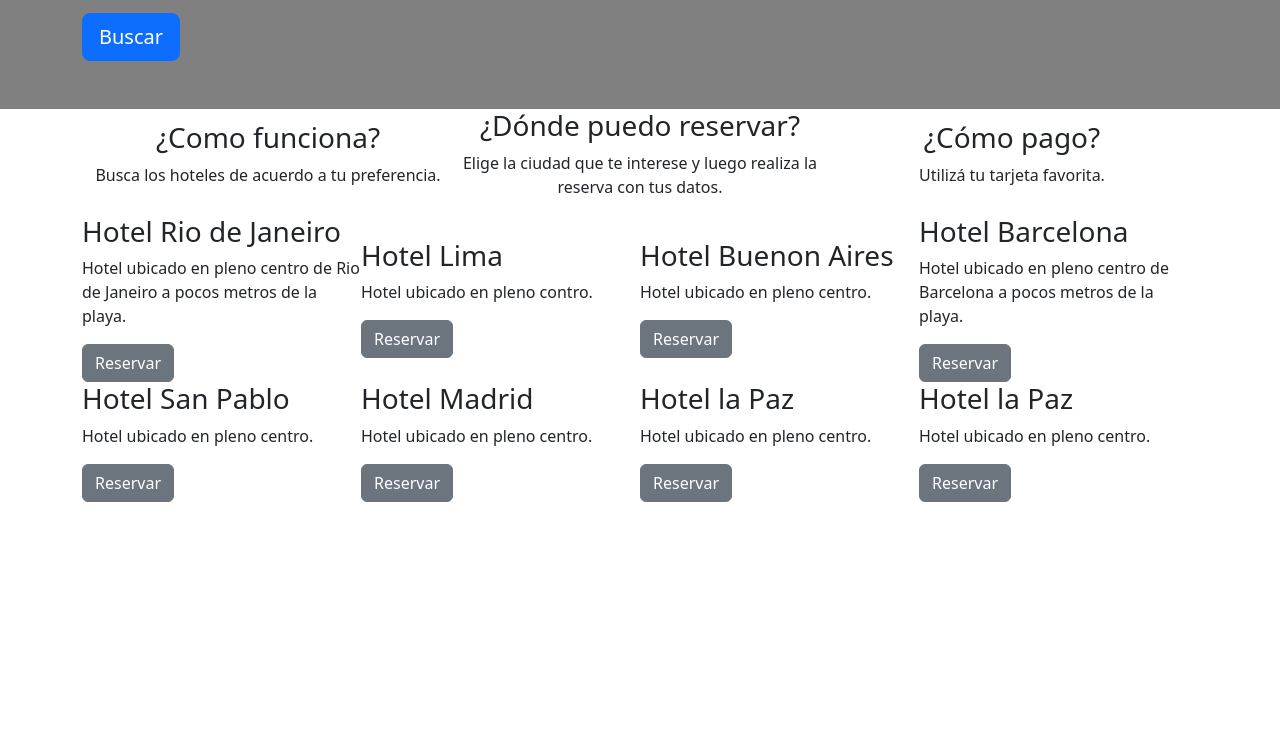
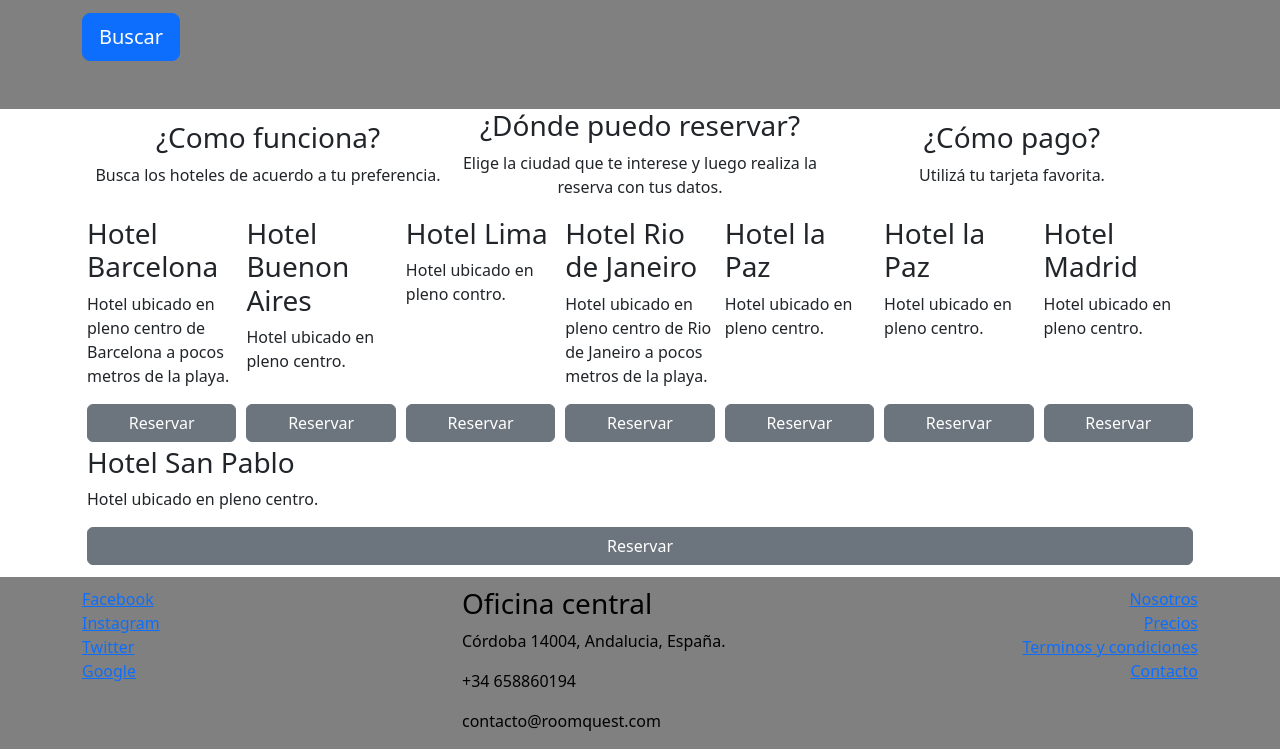
Before and after one commit to manuelparra/disenando-paginas-bootstrap5, a website: page index.html in a window 1280 px wide. Shown: the part 137-886 px from the top of the page. Before the commit the page ends 800 px from the top, so only its background shows below. Drawn offline with nearby package versions, Linux system fonts and the light colour scheme.

Commit message:
Agregamos footer y estilos con Flex

```diff
--- a/css/main.css
+++ b/css/main.css
@@ -4,8 +4,19 @@
   color: black;
 }
 
-.footer {
+footer {
   padding: 10px 10px 0 10px;
-  background-color: yellow;
+  background-color: grey;
+  color: black;
   margin-bottom: 0;
+  margin-top: 10px;
 }
+
+.card-hotel {
+  flex: 1 150px;
+  padding: 2px 5px 2px 5px;
+}
+
+.btn-reserva {
+  width: 100%;
+}
--- a/index.html
+++ b/index.html
@@ -45,67 +45,83 @@
         </div>
       </div>
 
-      <div class="d-flex flex-wrap flex-row-reverse align-items-center">
-        <div class="col-sm-3">
+      <div class="d-flex flex-wrap">
+        <div class="card-hotel d-flex flex-column justify-content-between">
           <div>
             <h3>Hotel Barcelona</h3>
             <p>
               Hotel ubicado en pleno centro de Barcelona a pocos metros de la
               playa.
             </p>
-            <button class="btn btn-secondary">Reservar</button>
+          </div>
+          <div>
+            <button class="btn btn-secondary btn-reserva">Reservar</button>
           </div>
         </div>
-        <div class="col-sm-3">
+        <div class="card-hotel d-flex flex-column justify-content-between">
           <div>
             <h3>Hotel Buenon Aires</h3>
             <p>Hotel ubicado en pleno centro.</p>
-            <button class="btn btn-secondary">Reservar</button>
+          </div>
+          <div>
+            <button class="btn btn-secondary btn-reserva">Reservar</button>
           </div>
         </div>
-        <div class="col-sm-3">
+        <div class="card-hotel d-flex flex-column justify-content-between">
           <div>
             <h3>Hotel Lima</h3>
             <p>Hotel ubicado en pleno contro.</p>
-            <button class="btn btn-secondary">Reservar</button>
+          </div>
+          <div>
+            <button class="btn btn-secondary btn-reserva">Reservar</button>
           </div>
         </div>
-        <div class="col-sm-3">
+        <div class="card-hotel d-flex flex-column justify-content-between">
           <div>
             <h3>Hotel Rio de Janeiro</h3>
             <p>
               Hotel ubicado en pleno centro de Rio de Janeiro a pocos metros de
               la playa.
             </p>
-            <button class="btn btn-secondary">Reservar</button>
+          </div>
+          <div>
+            <button class="btn btn-secondary btn-reserva">Reservar</button>
           </div>
         </div>
-        <div class="col-sm-3">
+        <div class="card-hotel d-flex flex-column justify-content-between">
           <div>
             <h3>Hotel la Paz</h3>
             <p>Hotel ubicado en pleno centro.</p>
-            <button class="btn btn-secondary">Reservar</button>
+          </div>
+          <div>
+            <button class="btn btn-secondary btn-reserva">Reservar</button>
           </div>
         </div>
-        <div class="col-sm-3">
+        <div class="card-hotel d-flex flex-column justify-content-between">
           <div>
             <h3>Hotel la Paz</h3>
             <p>Hotel ubicado en pleno centro.</p>
-            <button class="btn btn-secondary">Reservar</button>
+          </div>
+          <div>
+            <button class="btn btn-secondary btn-reserva">Reservar</button>
           </div>
         </div>
-        <div class="col-sm-3">
+        <div class="card-hotel d-flex flex-column justify-content-between">
           <div>
             <h3>Hotel Madrid</h3>
             <p>Hotel ubicado en pleno centro.</p>
-            <button class="btn btn-secondary">Reservar</button>
+          </div>
+          <div>
+            <button class="btn btn-secondary btn-reserva">Reservar</button>
           </div>
         </div>
-        <div class="col-sm-3">
+        <div class="card-hotel d-flex flex-column justify-content-between">
           <div>
             <h3>Hotel San Pablo</h3>
             <p>Hotel ubicado en pleno centro.</p>
-            <button class="btn btn-secondary">Reservar</button>
+          </div>
+          <div>
+            <button class="btn btn-secondary btn-reserva">Reservar</button>
           </div>
         </div>
       </div>
@@ -113,9 +129,26 @@
     <footer>
       <div class="container">
         <div class="row">
-          <div class="col-sm-4"></div>
-          <div class="col-sm-4"></div>
-          <div class="col-sm-4"></div>
+          <div class="col-sm-4 d-flex flex-column">
+            <a href="https://www.facebook.com/">Facebook</a>
+            <a href="https://www.instagram.com/">Instagram</a>
+            <a href="https://www.twitter.com/">Twitter</a>
+            <a href="https://www.google.com/">Google</a>
+          </div>
+          <div class="col-sm-4">
+            <address>
+              <h3>Oficina central</h3>
+              <p>Córdoba 14004, Andalucia, España.</p>
+              <p>+34 658860194</p>
+              <p>contacto@roomquest.com</p>
+            </address>
+          </div>
+          <div class="col-sm-4 d-flex flex-column align-items-end">
+            <a href="https://www.facebook.com/">Nosotros</a>
+            <a href="https://www.facebook.com/">Precios</a>
+            <a href="https://www.facebook.com/">Terminos y condiciones</a>
+            <a href="https://www.facebook.com/">Contacto</a>
+          </div>
         </div>
       </div>
     </footer>
```
